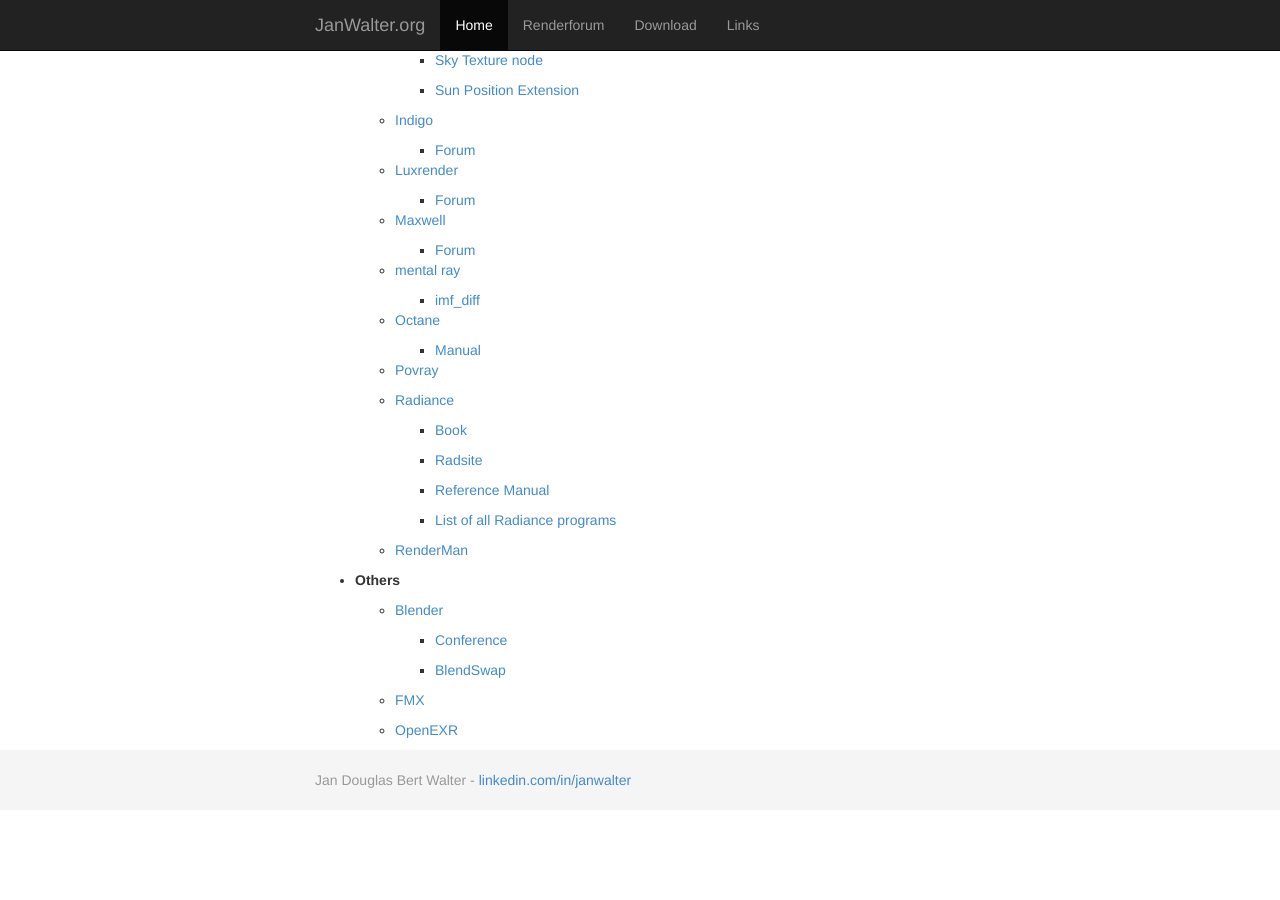
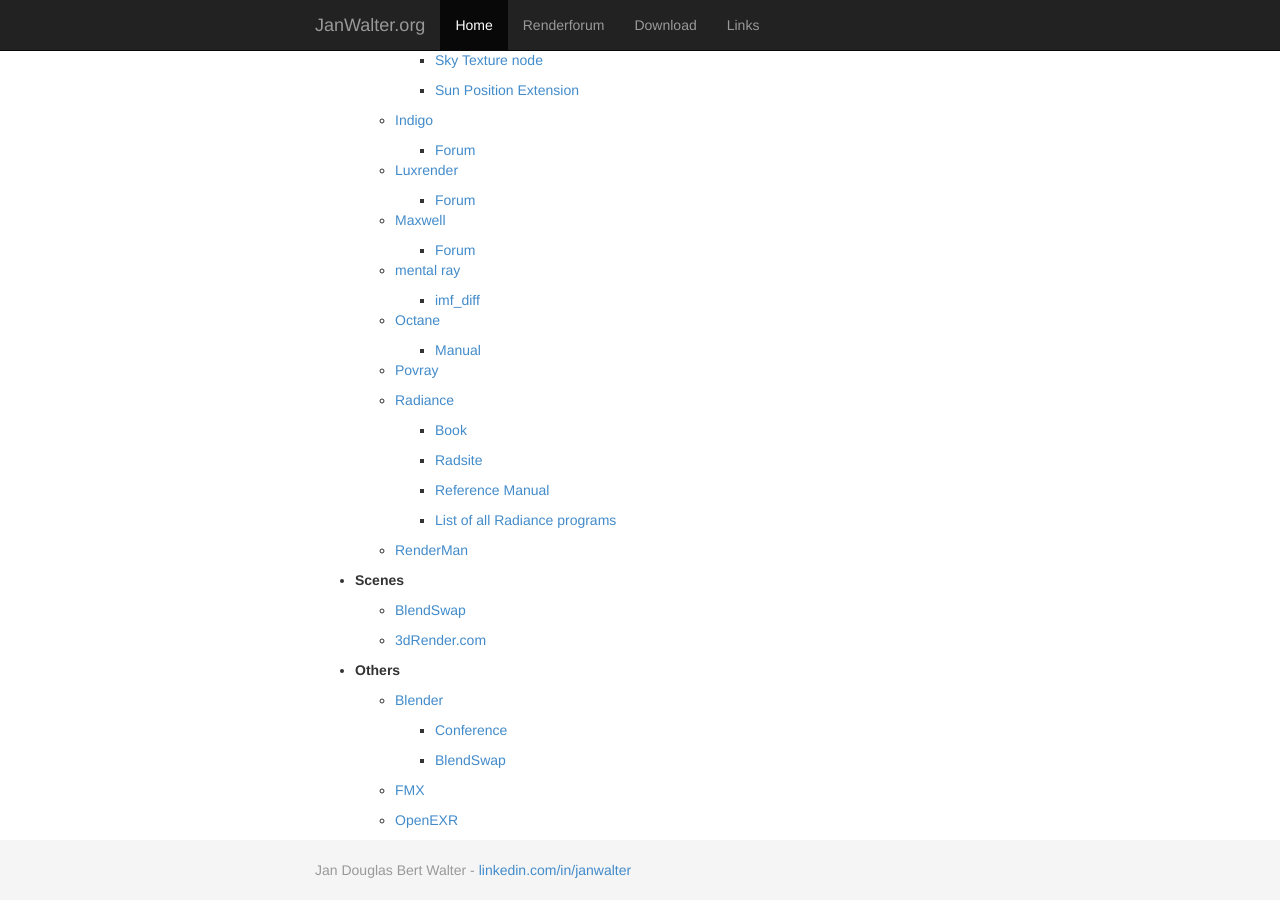
Before and after one commit to wahn/jan_walter_org, a Jekyll site: the page built from links/index.md, in a window 1280 px wide and 900 px high, scrolled down 570 px. Built offline with Jekyll 4.4.1, drawn with Linux system fonts in a browser that asks for light colours; Markdown is read by kramdown in place of the engine named in the settings; before the commit the page ends 1380 px from its top, so only the background shows below that.

Commit message:
New section for scenes.

```diff
--- a/links/index.md
+++ b/links/index.md
@@ -79,6 +79,12 @@
 
     - [RenderMan](http://renderman.pixar.com/view/about-renderman)
 
+* __Scenes__
+
+    - [BlendSwap](http://www.blendswap.com)
+
+    - [3dRender.com](http://www.3drender.com/challenges)
+
 * __Others__
 
     - [Blender](http://www.blender.org)
```
